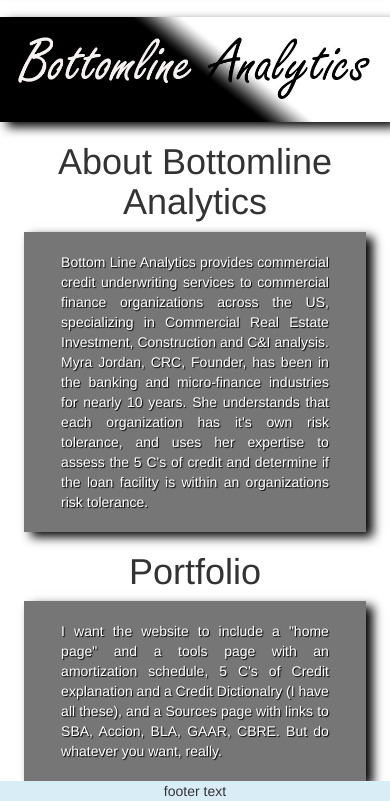
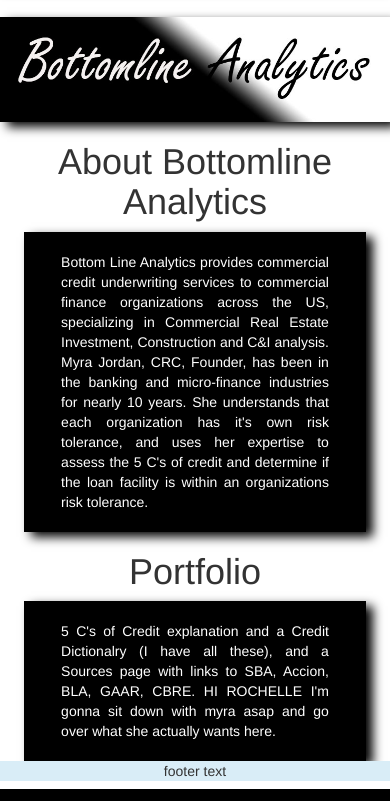
Before and after one commit to abqmj/my-pwp-bottomlineanalytics, a PHP site: page / in a window 390 px wide. Shown: the part 55-856 px from the top of the page. Run offline with PHP 8.4, Linux system fonts and the light colour scheme; some libraries are stand-ins or nearby versions.

Commit message:
started portfolio but dont really have much to go on with her portfolio

```diff
--- a/public_html/css/style.css
+++ b/public_html/css/style.css
@@ -41,7 +41,7 @@ width: 200px;
 	box-shadow: 7px 5px 10px black;
 }
 .aboutMe{
-	background-color: rgba(114,114,114,0.97);
+	background-color: #000000;
 	width: 58%;
 	margin: 0 auto;
 	box-shadow: 7px 5px 10px black;
@@ -49,7 +49,7 @@ width: 200px;
 
 @media screen and (max-width: 768px) {
 	.aboutMe {
-		background-color: rgba(114,114,114,0.97);
+		background-color: #000000);
 		width: 95%;
 		margin: 0 auto;
 		box-shadow: 7px 5px 10px black;
@@ -64,7 +64,7 @@ width: 200px;
 	text-shadow: 1px 1px 1px black;
 }
 .Portfolio{
-	background-color: rgba(114,114,114,0.97);
+	background-color: #000000;
 	width: 58%;
 	margin: 0 auto;
 	box-shadow: 7px 5px 10px black;
@@ -72,7 +72,7 @@ width: 200px;
 
 @media screen and (max-width: 768px) {
 	.Portfolio {
-		background-color: rgba(114,114,114,0.97);
+		background-color: #000000;
 		width: 95%;
 		margin: 0 auto;
 		box-shadow: 7px 5px 10px black;
--- a/public_html/index.php
+++ b/public_html/index.php
@@ -88,7 +88,7 @@
 					<!--Portfolio -->
 					<h1>Portfolio</h1>
 					<div class="Portfolio">
-						<p class="portfolioText"> I want the website to include a "home page" and a tools page with an amortization schedule, 5 C's of Credit explanation and a Credit Dictionalry (I have all these), and a Sources page with links to SBA, Accion, BLA, GAAR, CBRE. But do whatever you want, really.</p>
+						<p class="portfolioText">5 C's of Credit explanation and a Credit Dictionalry (I have all these), and a Sources page with links to SBA, Accion, BLA, GAAR, CBRE. HI ROCHELLE I'm gonna sit down with myra asap and go over what she actually wants here.</p>
 					</div>
 				</div>
 			</div>
```
